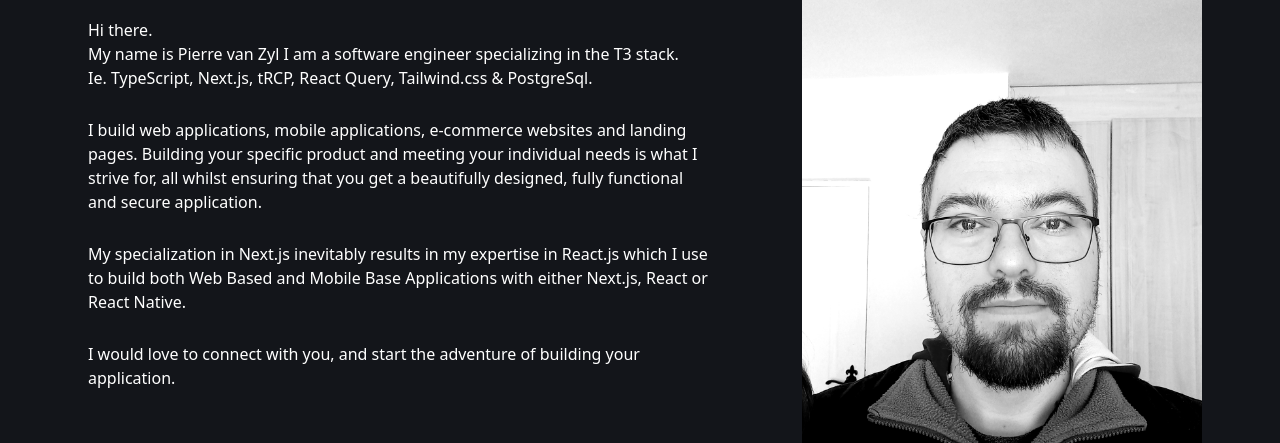
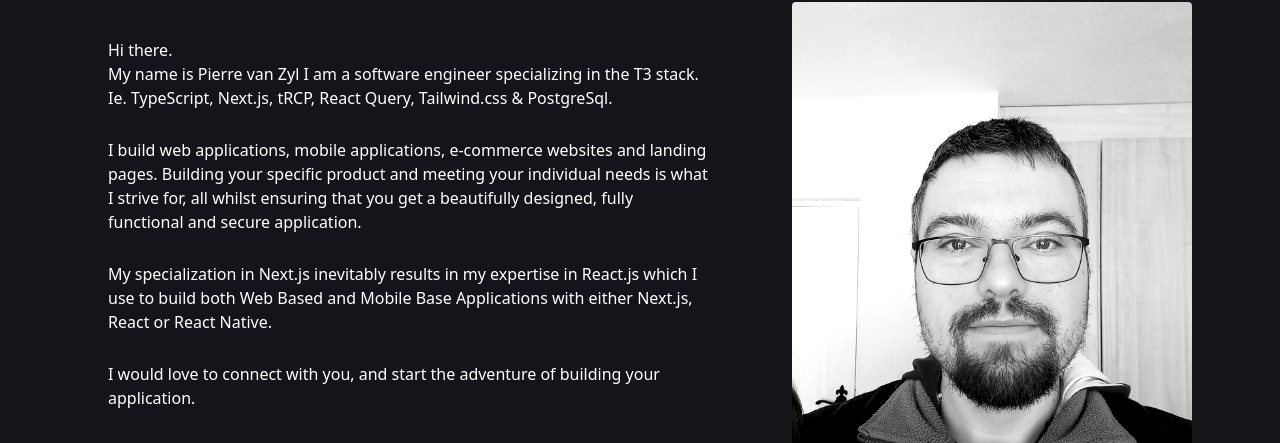
Before and after one commit to Gingerpeer/gingerpeer, an Astro site: page / in a window 1280 px wide. Shown: the part 158-601 px from the top of the page. Built offline with nearby package versions, Linux system fonts and the light colour scheme; Astro itself is replaced by a stand-in of ours.

Commit message:
padding to main added

```diff
--- a/src/pages/index.astro
+++ b/src/pages/index.astro
@@ -5,7 +5,7 @@ import Card from '../components/Card.astro';
 ---
 
 <Layout title="Gingerpeer | Home">
-	<main class="flex flex-col">
+	<main class="flex flex-col p-5">
 		<h1 class="text-3xl md:text-6xl text-center text-purple-500"><em class='text-cyan-400'>&lt;</em> Pierre Daniel van Zyl <em class='text-cyan-400'>/&gt;</em></h1>
 		<br/>
         <h2 class="mb-5 text-xl text-center md:text-3xl text-white">FullStack React Engineer</h2>
```
